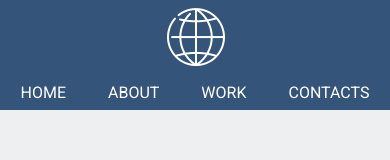
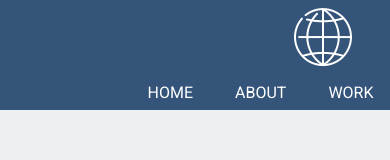
Before and after one commit to Bogdan252525/my-site, a React (Create React App) app: page / in a window 390 px wide. Shown: the top 160 px of the page. Built offline with nearby package versions, Linux system fonts and the light colour scheme.

Commit message:
header fixed

```diff
--- a/src/components/Header/Header.module.scss
+++ b/src/components/Header/Header.module.scss
@@ -4,6 +4,10 @@
   width: 100%;
   min-height: 110px;
   background-color: #34547a;
+
+	@media (max-width: 920px) {
+		position: static;
+	}
 
   .headerInner {
     min-height: 110px;
```
